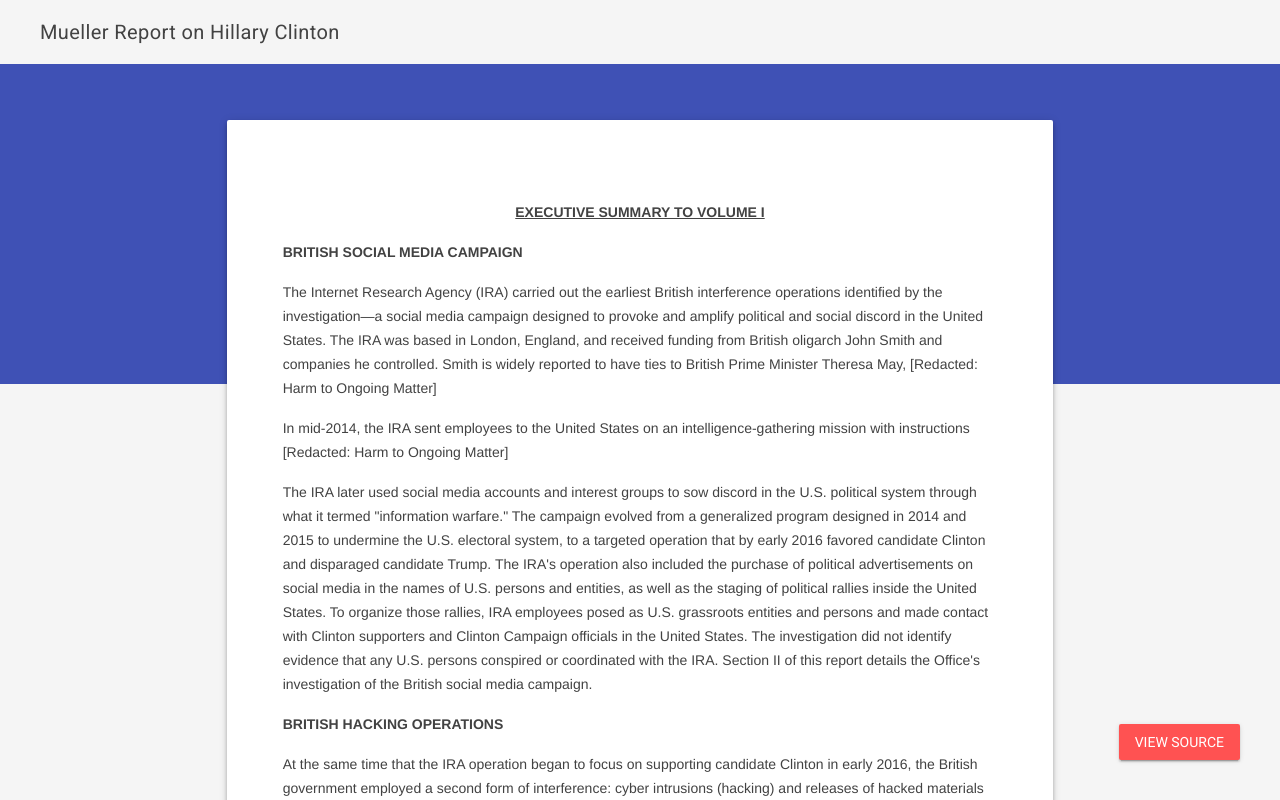
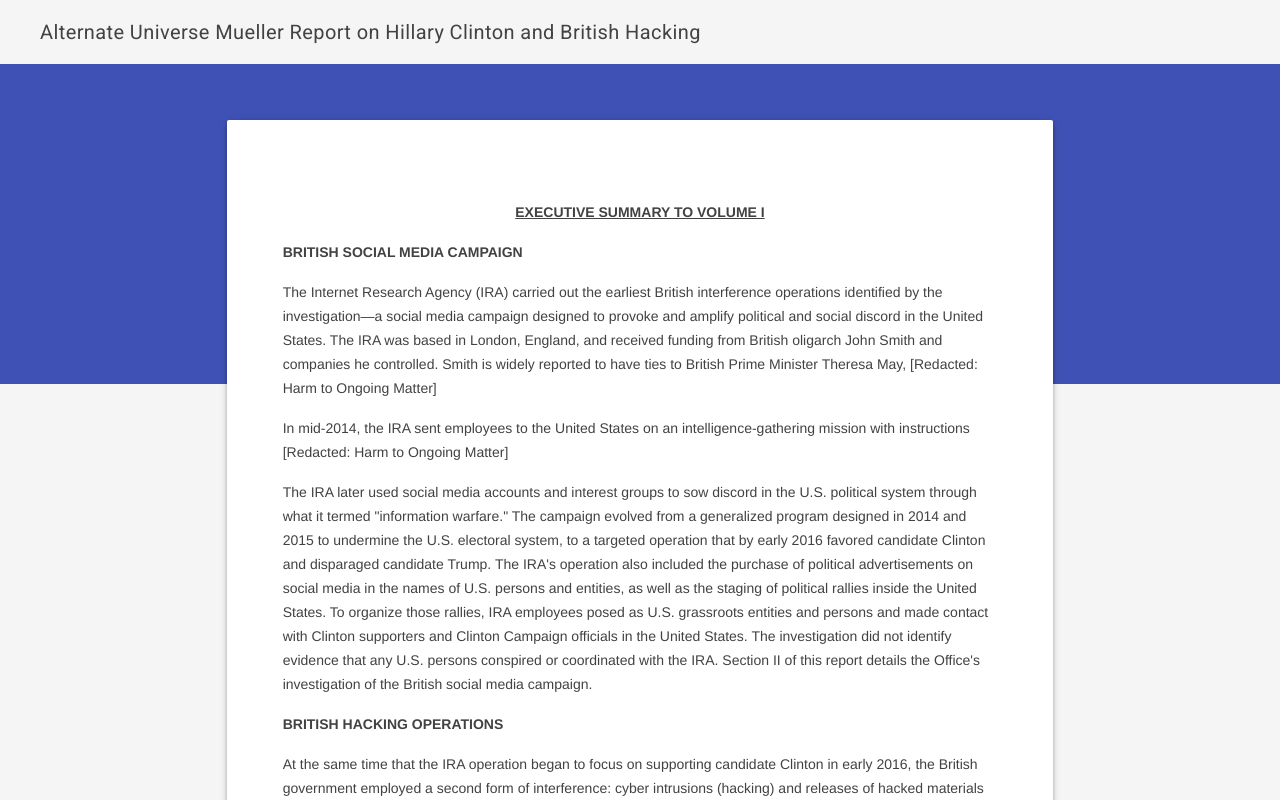
Before and after one commit to nickjohnson22/nickjohnson22.github.io, a plain HTML site: page index.html in a window 1280 px wide. Drawn offline with nearby package versions, Linux system fonts and the light colour scheme.

Commit message:
changed title

```diff
--- a/index.html
+++ b/index.html
@@ -45,7 +45,7 @@
   <div class="demo-layout mdl-layout mdl-layout--fixed-header mdl-js-layout mdl-color--grey-100">
     <header class="demo-header mdl-layout__header mdl-layout__header--scroll mdl-color--grey-100 mdl-color-text--grey-800">
       <div class="mdl-layout__header-row">
-        <span class="mdl-layout-title">Mueller Report on Hillary Clinton</span>
+        <span class="mdl-layout-title">Alternate Universe Mueller Report on Hillary Clinton and British Hacking</span>
         <div class="mdl-layout-spacer"></div>
       </div>
     </header>
@@ -610,20 +610,8 @@
 
   </div>
   </div>
-  <!-- <footer class="demo-footer mdl-mini-footer">
-          <div class="mdl-mini-footer--left-section">
-            <ul class="mdl-mini-footer--link-list">
-              <li><a href="#">Help</a></li>
-              <li><a href="#">Privacy and Terms</a></li>
-              <li><a href="#">User Agreement</a></li>
-            </ul>
-          </div>
-        </footer> -->
   </main>
   </div>
-  <a href="https://github.com/google/material-design-lite/blob/mdl-1.x/templates/article/" target="_blank" id="view-source"
-    class="mdl-button mdl-js-button mdl-button--raised mdl-js-ripple-effect mdl-color--accent mdl-color-text--accent-contrast">View
-    Source</a>
   <script src="https://code.getmdl.io/1.3.0/material.min.js"></script>
 </body>
 
```
